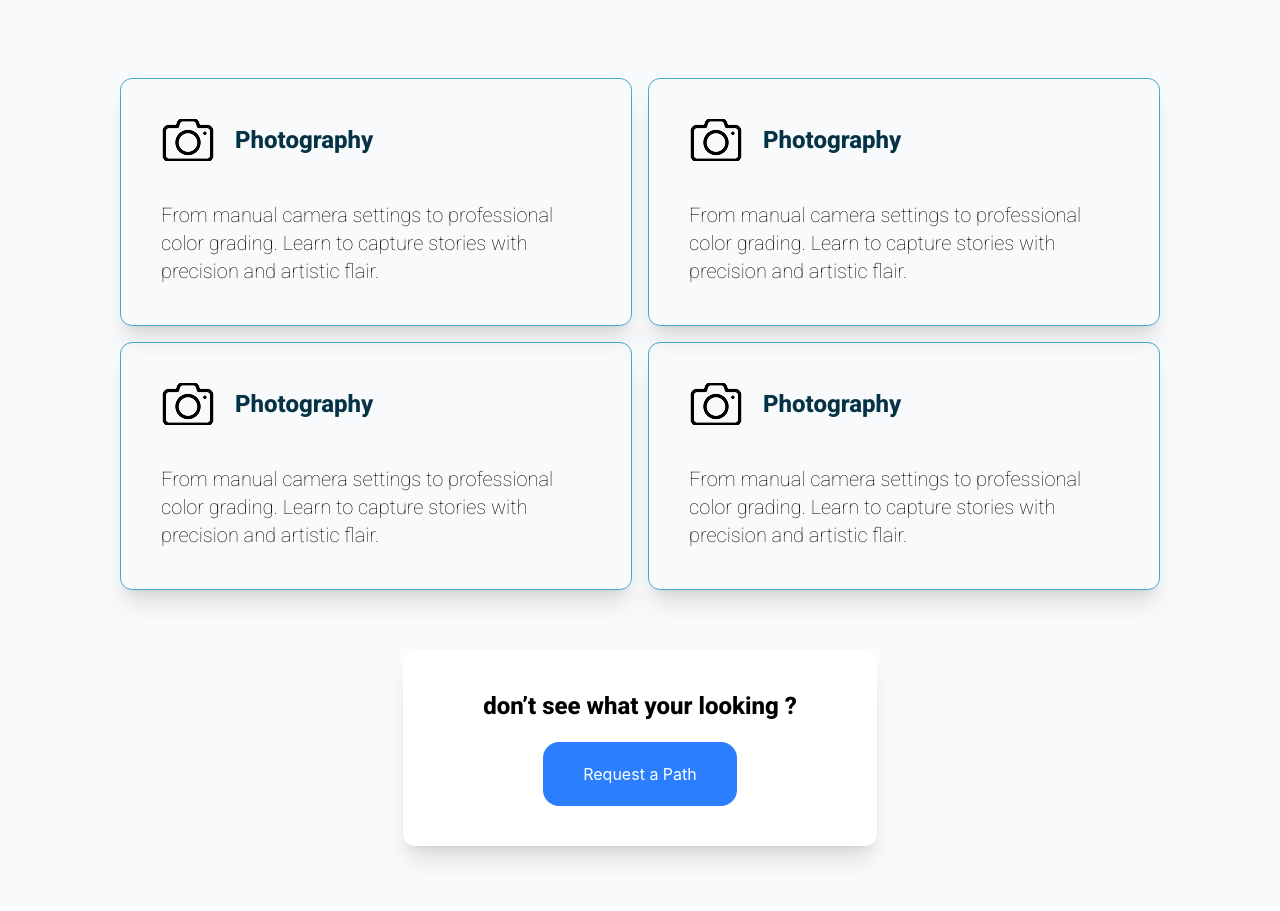
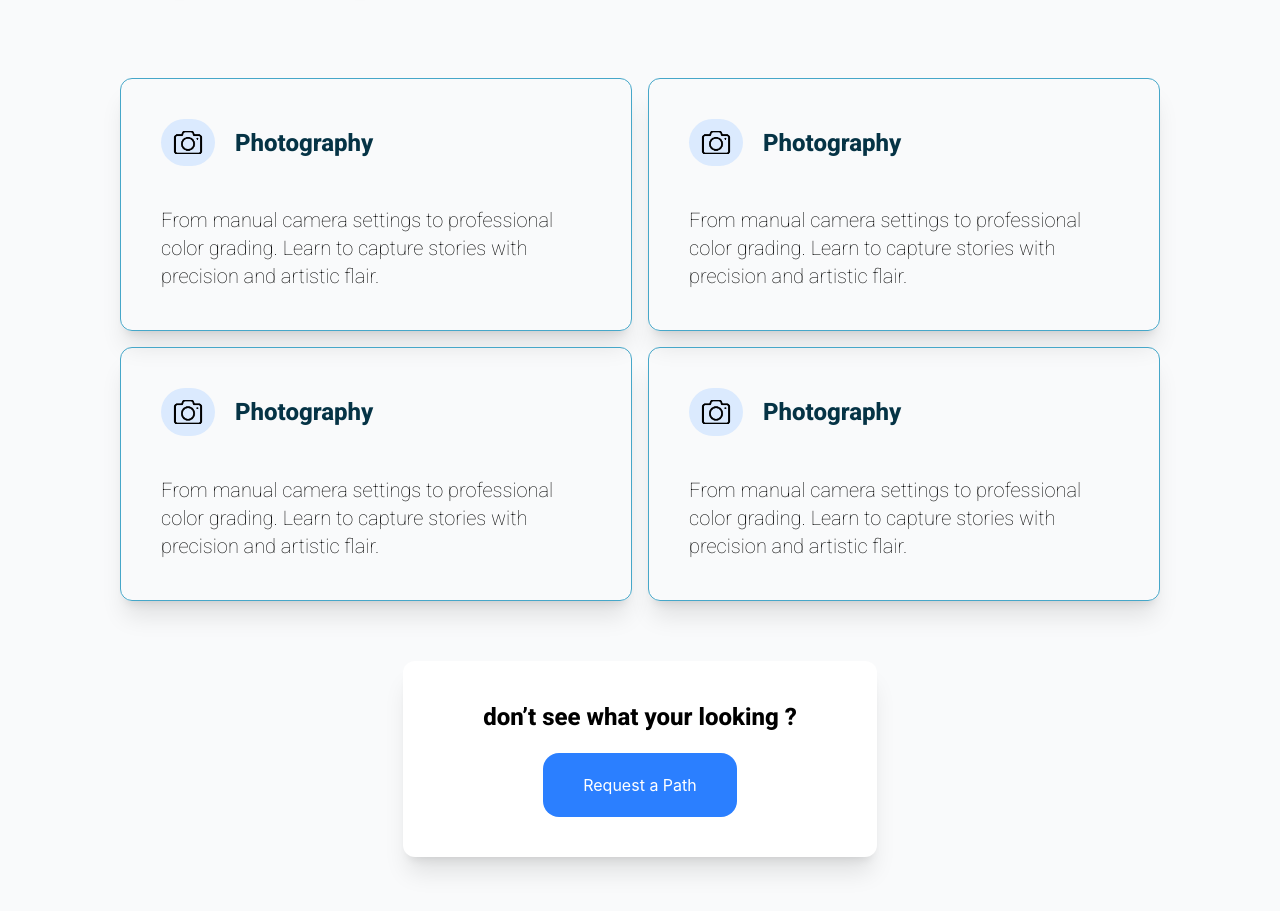
Before and after one commit to Step-Wise-Roadmaps/Step-Wise, a React (Vite) app in the folder Frontend/: page / in a window 1280 px wide. Shown: the part 1699-2610 px from the top of the page. Built offline with nearby package versions, Linux system fonts and the light colour scheme.

Commit message:
style: add new div and style the div

```diff
--- a/Frontend/src/page/Hero.jsx
+++ b/Frontend/src/page/Hero.jsx
@@ -85,7 +85,9 @@ function Hero() {
                             <div className="p-10 border-1 rounded-xl shadow-xl border-[#46A7C9] transform transition duration-500 hover:rotate-3 hover:scale-105 cursor-pointer flex items-center">
                                 <div className='space-y-10'>
                                     <div className='flex items-center space-x-5'>
-                                        <img className='' src={Photography} alt="" />
+                                        <div className='bg-blue-100 px-3 py-3 rounded-4xl'>
+                                            <img className='w-[30px]' src={Photography} alt="" />
+                                        </div>
                                         <h1 className='animate-pulse roboto-extrabold text-cyan-950 text-xl md:text-xl lg:text-2xl'>Photography</h1>
                                     </div>
 
@@ -97,7 +99,9 @@ function Hero() {
                             <div className="p-10 border-1 rounded-xl shadow-xl border-[#46A7C9] transform transition duration-500 hover:rotate-3 hover:scale-105 cursor-pointer flex items-center">
                                 <div className='space-y-10'>
                                     <div className='flex items-center space-x-5'>
-                                        <img className='' src={Photography} alt="" />
+                                        <div className='bg-blue-100 px-3 py-3 rounded-4xl'>
+                                            <img className='w-[30px]' src={Photography} alt="" />
+                                        </div>
                                         <h1 className='animate-pulse roboto-extrabold text-cyan-950 text-xl md:text-xl lg:text-2xl'>Photography</h1>
                                     </div>
 
@@ -109,7 +113,9 @@ function Hero() {
                             <div className="p-10 border-1 rounded-xl shadow-xl border-[#46A7C9] transform transition duration-500 hover:rotate-3 hover:scale-105 cursor-pointer flex items-center">
                                 <div className='space-y-10'>
                                     <div className='flex items-center space-x-5'>
-                                        <img className='' src={Photography} alt="" />
+                                        <div className='bg-blue-100 px-3 py-3 rounded-4xl'>
+                                            <img className='w-[30px]' src={Photography} alt="" />
+                                        </div>
                                         <h1 className='animate-pulse roboto-extrabold text-cyan-950 text-xl md:text-xl lg:text-2xl'>Photography</h1>
                                     </div>
 
@@ -121,7 +127,9 @@ function Hero() {
                             <div className="p-10 border-1 rounded-xl shadow-xl border-[#46A7C9] transform transition duration-500 hover:rotate-3 hover:scale-105 cursor-pointer flex items-center">
                                 <div className='space-y-10'>
                                     <div className='flex items-center space-x-5'>
-                                        <img className='' src={Photography} alt="" />
+                                        <div className='bg-blue-100 px-3 py-3 rounded-4xl'>
+                                            <img className='w-[30px]' src={Photography} alt="" />
+                                        </div>
                                         <h1 className='animate-pulse roboto-extrabold text-cyan-950 text-xl md:text-xl lg:text-2xl'>Photography</h1>
                                     </div>
 
```
